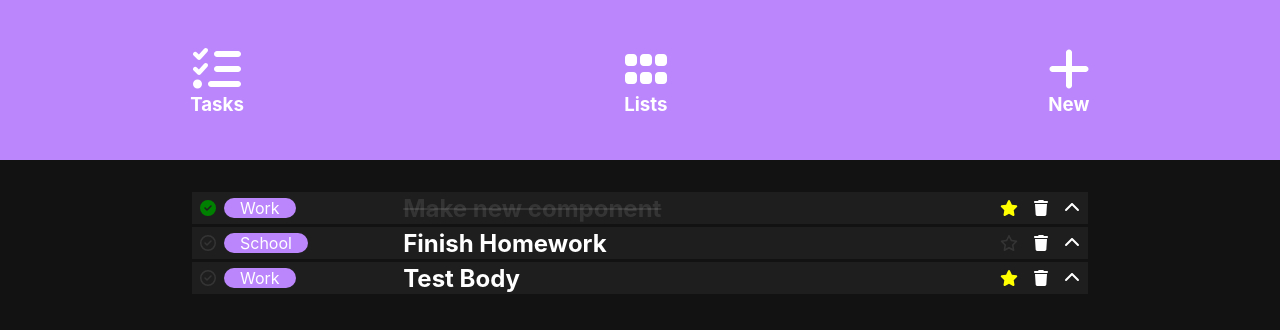
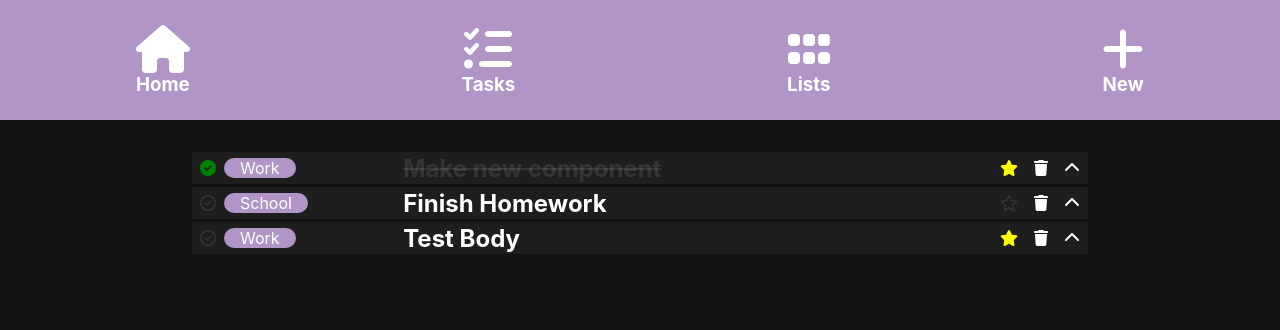
Before and after one commit to Mateusz2734/todo-list, a React (Create React App) app: page /tasks in a window 1280 px wide. Shown: the top 330 px of the page. Built offline with nearby package versions, Linux system fonts and the light colour scheme.

Commit message:
Add Home route

```diff
--- a/src/components/navbar/navbar.component.jsx
+++ b/src/components/navbar/navbar.component.jsx
@@ -1,5 +1,10 @@
 import { Outlet } from "react-router-dom";
-import { faListCheck, faGrip, faPlus } from "@fortawesome/free-solid-svg-icons";
+import {
+  faListCheck,
+  faGrip,
+  faPlus,
+  faHouse,
+} from "@fortawesome/free-solid-svg-icons";
 
 import NavbarItem from "../navbar-item/navbar-item.component";
 
@@ -9,6 +14,7 @@ const Navbar = () => {
   return (
     <>
       <NavbarContainer>
+        <NavbarItem to="/" title="Home" icon={faHouse} />
         <NavbarItem to="/tasks" title="Tasks" icon={faListCheck} />
         <NavbarItem title="Lists" icon={faGrip} />
         <NavbarItem title="New" icon={faPlus} />
--- a/src/components/navbar/navbar.styles.jsx
+++ b/src/components/navbar/navbar.styles.jsx
@@ -5,6 +5,6 @@ export const NavbarContainer = styled.div`
   flex-direction: row;
   justify-content: space-around;
   align-items: center;
-  min-height: 20vh;
-  background-color: #bb86fc;
+  height: 15vh;
+  background-color: #b195c6;
 `;
--- a/src/components/task/task.component.jsx
+++ b/src/components/task/task.component.jsx
@@ -85,7 +85,7 @@ const ListItem = ({ isStarred, isDone, category, title, body }) => {
       </MainContainer>
 
       <ParagraphContainer>
-        {active && <TaskBody>{body ? body : "Body not specified"}</TaskBody>}
+        {active && <TaskBody>{body ? body : "*Body not specified*"}</TaskBody>}
       </ParagraphContainer>
     </TaskContainer>
   );
--- a/src/components/task/task.styles.jsx
+++ b/src/components/task/task.styles.jsx
@@ -47,7 +47,7 @@ export const TaskBody = styled.p`
 
 export const Category = styled.span`
   border-radius: 2rem;
-  background-color: #bb86fc;
+  background-color: #b195c6;
   padding: 0 1rem;
   margin-right: 5rem;
 `;
```
